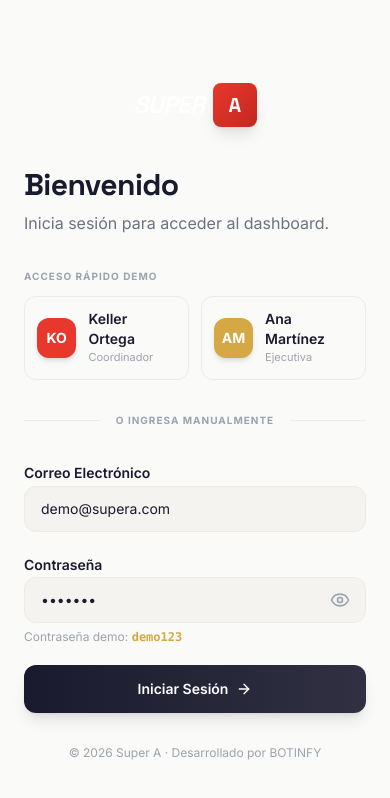
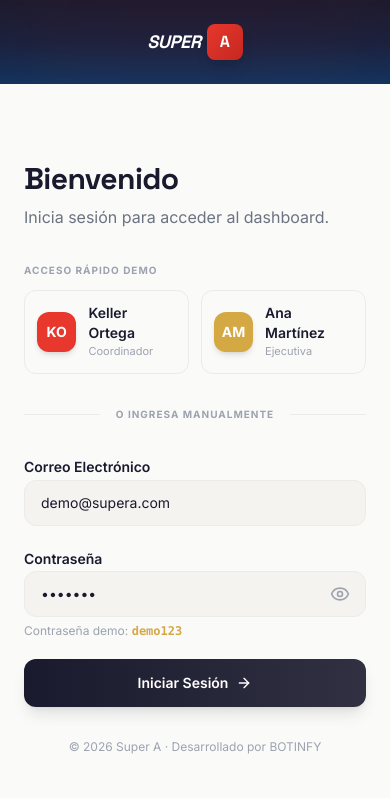
Before and after one commit to Nico317-ux/demo-2026-3-30, a React (Vite) app: page /login in a window 390 px wide. Shown: the top 798 px of the page. Built offline with nearby package versions, Linux system fonts and the light colour scheme.

Commit message:
cambio en version movile login

```diff
--- a/src/pages/Login.tsx
+++ b/src/pages/Login.tsx
@@ -64,13 +64,17 @@ export function Login() {
         </div>
       </div>
 
+      {/* Mobile brand header — only visible on small screens */}
+      <div className="lg:hidden fixed top-0 left-0 right-0 z-10 sidebar-gradient overflow-hidden">
+        <div className="absolute inset-0 bg-brand-red/10 blur-3xl" />
+        <div className="relative flex items-center justify-center py-6">
+          <LogoBrand size="md" />
+        </div>
+      </div>
+
       {/* Right: Login Form */}
-      <div className="flex-1 flex items-center justify-center p-6 md:p-12">
+      <div className="flex-1 flex items-center justify-center p-6 md:p-12 pt-24 lg:pt-12">
         <div className="w-full max-w-md animate-fade-in-up delay-150" style={{ animationFillMode: 'backwards' }}>
-          {/* Mobile logo */}
-          <div className="lg:hidden flex justify-center mb-10">
-            <LogoBrand size="lg" />
-          </div>
 
           <div className="space-y-2 mb-8">
             <h2 className="text-3xl font-display font-bold text-text-primary">
```
